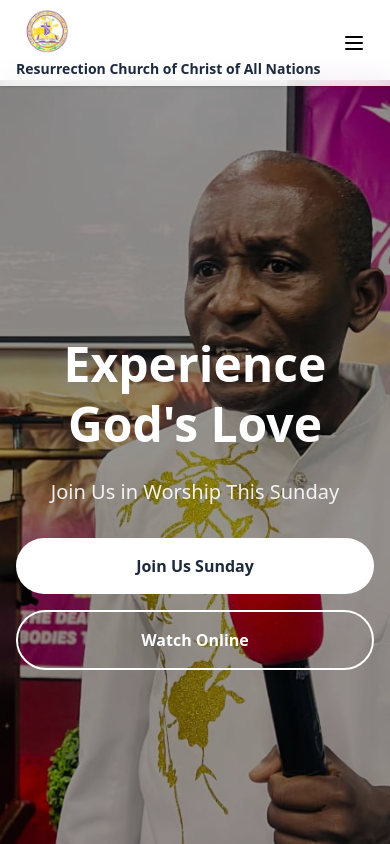
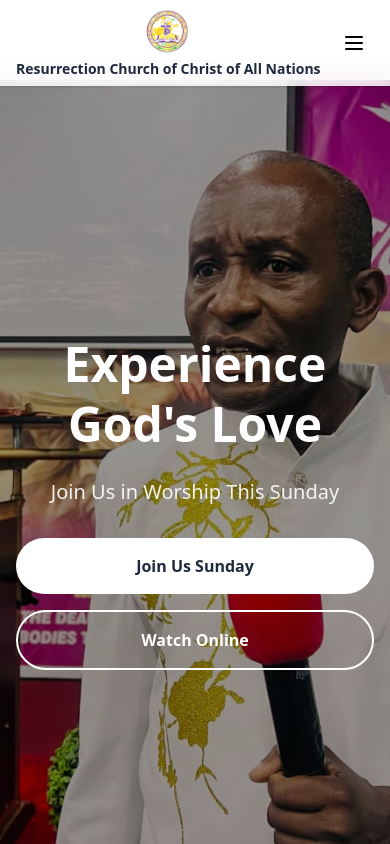
Before and after one commit to FavourShah/RCCAN-SITE, a React (Vite) app: page / in a window 390 px wide. Shown: the top 844 px of the page. Built offline with nearby package versions, Linux system fonts and the light colour scheme.

Commit message:
made a few chnages to the navbar

```diff
--- a/src/components/Navbar.jsx
+++ b/src/components/Navbar.jsx
@@ -15,8 +15,8 @@ const Navbar = () => {
         <div className="flex justify-between items-center h-auto md:h-16 py-2 md:py-0">
           {/* Logo and Title Container */}
           <div className="flex items-center space-x-3">
-            {/* Mobile Layout - Stack vertically */}
-            <div className="flex md:hidden flex-col items-start space-y-1">
+            {/* Mobile Layout - Stack vertically centered */}
+            <div className="flex md:hidden flex-col items-center space-y-1">
               <div className="w-16 h-12 flex items-center justify-center">
                 <img
                   src="/images/logo.png"
@@ -24,7 +24,7 @@ const Navbar = () => {
                   className="w-16 h-12 object-contain"
                 />
               </div>
-              <span className="text-sm font-bold text-slate-800 leading-tight">
+              <span className="text-sm font-bold text-slate-800 leading-tight text-center">
                 Resurrection Church of Christ of All Nations
               </span>
             </div>
```
